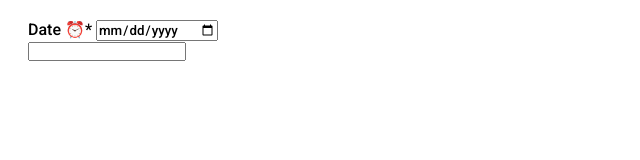
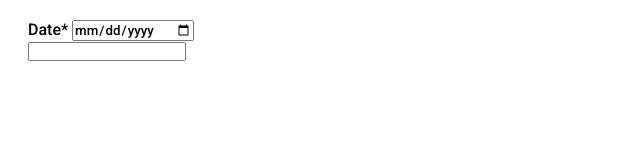
Before and after one commit to realmah06/individual, a plain HTML site: page dashboard.html in a window 1280 px wide. Shown: the whole page, without its empty margins (0-640 px from the left). Drawn offline with nearby package versions, Linux system fonts and the light colour scheme; some packages are replaced by stand-ins of ours; a script that the page names is missing; a web font is replaced by a local one.

Commit message:
Update dashboard.html

```diff
--- a/dashboard.html
+++ b/dashboard.html
@@ -32,7 +32,7 @@
           <div class="form-container">
           <form id="invoice_form">
             <div class="form-group">
-                <label for="date">Date ⏰*</label>
+                <label for="date">Date*</label>
                 <input type="date" name="date" id="date">
             </div>
               <div class="form-group">
```
